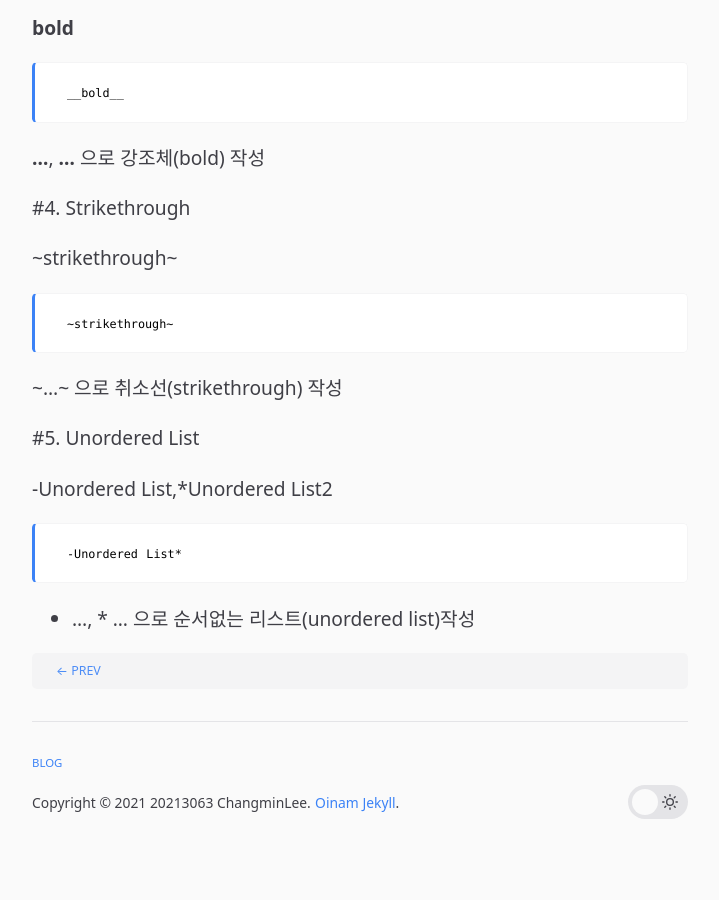
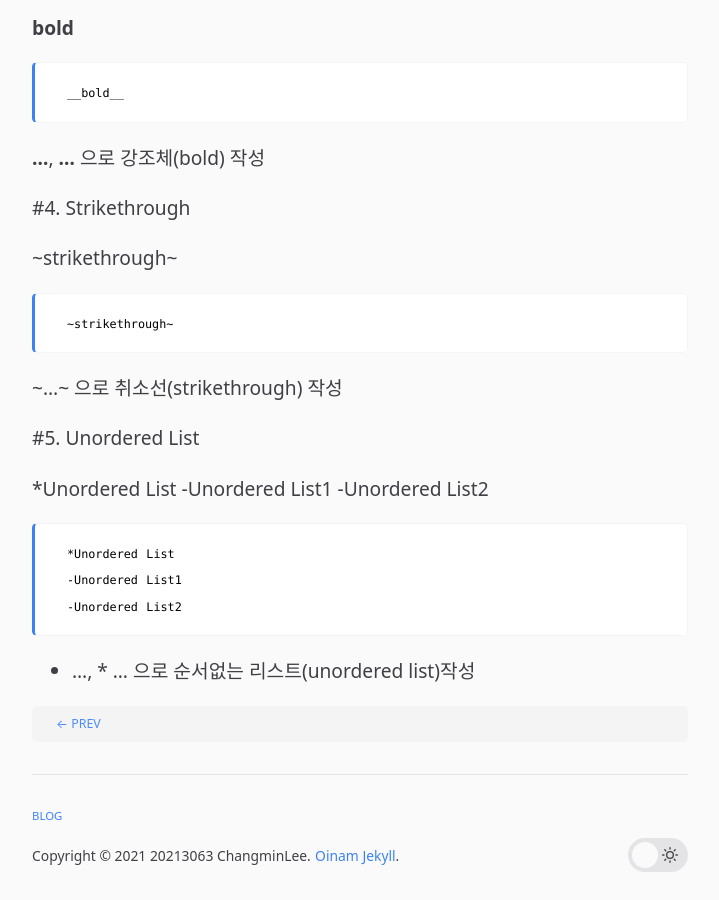
Before and after one commit to ckdals20213063/changminlee.github.io, a Jekyll site: the page built from _posts/2021/2021-12-15-Markdown.md, in a window 1280 px wide and 900 px high, scrolled down 1476 px. Shown: the whole window, without its empty margins (280-999 px from the left). Built offline with Jekyll 4.4.1, drawn with Linux system fonts in a browser that asks for light colours; comment, search, counter and statistics services are not loaded; before the commit the page ends 2323 px from its top, so only the background shows below that.

Commit message:
Update 2021-12-15-Markdown.md

```diff
--- a/_posts/2021/2021-12-15-Markdown.md
+++ b/_posts/2021/2021-12-15-Markdown.md
@@ -58,8 +58,12 @@ __bold__
 
 #5. Unordered List
 
--Unordered List,*Unordered List2
+*Unordered List
+-Unordered List1
+-Unordered List2
 {% highlight ruby %}
--Unordered List*
+*Unordered List
+-Unordered List1
+-Unordered List2
 {% endhighlight %}
 - ..., * ... 으로 순서없는 리스트(unordered list)작성
```
